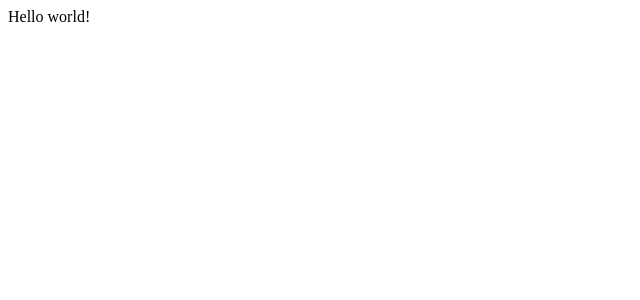
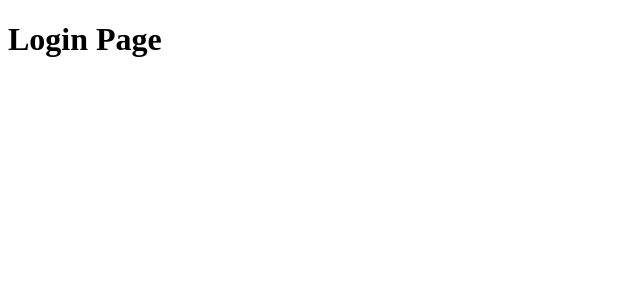
Before and after one commit to matheuscla/companies-code-challenges, a React (Create React App) app in the folder vai-code-challenge/: page /login in a window 1280 px wide. Shown: the top 300 px of the page, without its empty margins (0-640 px from the left). Built offline with nearby package versions, Linux system fonts and the light colour scheme; the HTML template or start-up script is replaced by a standard one.

Commit message:
Configure react-router-dom and redux

```diff
--- a/vai-code-challenge/src/App.js
+++ b/vai-code-challenge/src/App.js
@@ -1,10 +1,14 @@
 import React from 'react';
+import { Provider } from 'react-redux';
+
+import store from './store';
+import Routes from './routes';
 
 function App() {
   return (
-  <div>
-    Hello world!
-  </div>
+    <Provider store={store}>
+      <Routes />
+    </Provider>
   );
 }
 
--- /dev/null
+++ b/vai-code-challenge/src/pages/Login/index.js
@@ -0,0 +1,9 @@
+import React from 'react';
+
+function LoginPage() {
+  return(
+    <h1>Login Page</h1>
+  )
+}
+
+export default LoginPage;
--- /dev/null
+++ b/vai-code-challenge/src/routes.js
@@ -0,0 +1,16 @@
+import React from 'react';
+import { Switch, Route, BrowserRouter } from 'react-router-dom';
+
+import Login from './pages/Login';
+
+const Routes = () => {
+  return(
+    <BrowserRouter>
+      <Switch>
+        <Route exact path='/login' component={Login} />
+      </Switch>
+    </BrowserRouter>
+  );
+}
+
+export default Routes;
--- /dev/null
+++ b/vai-code-challenge/src/store/index.js
@@ -0,0 +1,12 @@
+import { createStore, combineReducers, applyMiddleware, compose } from 'redux';
+import thunk from 'redux-thunk';
+
+import auth from './reducers/auth';
+
+const rootReducer = combineReducers({
+  auth,
+});
+
+const componseEnhancers = window.__REDUX_DEVTOOLS_EXTENSION_COMPOSE__ || compose;
+
+export default createStore(rootReducer, {}, componseEnhancers(applyMiddleware(thunk)));
--- /dev/null
+++ b/vai-code-challenge/src/store/reducers/auth.js
@@ -0,0 +1,6 @@
+export default function(state={}, action) {
+  switch(action.type) {
+    default:
+      return state;
+  }
+}
```
Also changed, not shown: vai-code-challenge/package.json (+7 -1 lines), 1 other file (tests, documents, lock files or other folders).
